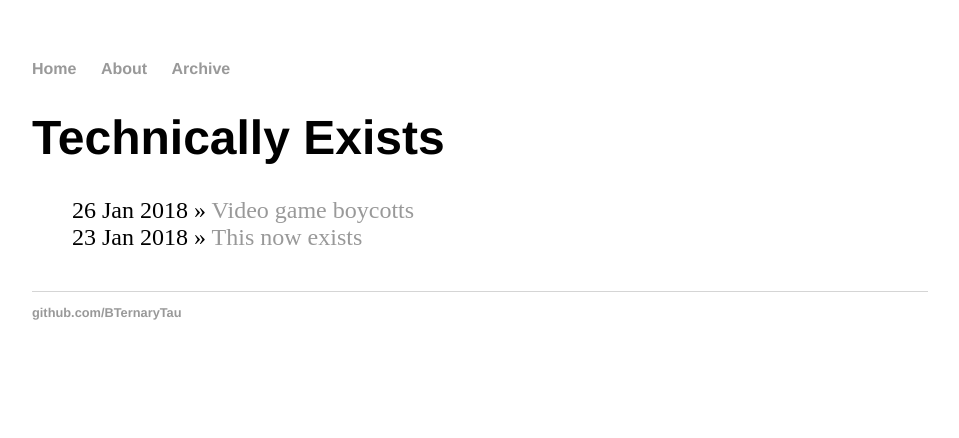
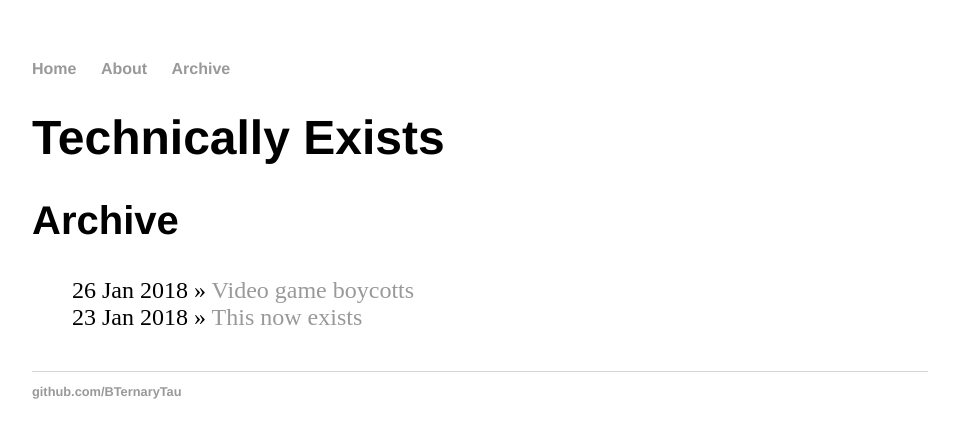
Before and after one commit to BTernaryTau/bternarytau.github.io, a Jekyll site: the page built from archive/index.html, in a window 1280 px wide. Shown: the top 438 px of the page, without its empty margins (160-1119 px from the left). Built offline with Jekyll 4.4.1, drawn with Linux system fonts in a browser that asks for light colours.

Commit message:
Consistently display site.title

```diff
--- a/_layouts/post.html
+++ b/_layouts/post.html
@@ -1,7 +1,7 @@
 ---
 layout: default
 ---
-<h1>Technically Exists</h1>
+<h1>{{ site.title }}</h1>
 <h2>{{ page.title }}</h2>
 <p class="meta">{{ page.date | date_to_string }}</p>
 
--- a/about/index.html
+++ b/about/index.html
@@ -3,7 +3,7 @@ layout: default
 title: About BTernaryTau
 ---
 <div class="blurb">
-	<h1>Technically Exists</h1>
+	<h1>{{ site.title }}</h1>
 	<h2>{{ page.title }}</h2>
 	<p>BTernaryTau is a programmer, a gamer, a modder, a transhumanist, and many more labels with fuzzy definitions. He's also introverted and doesn't like to talk about himself much, even in the third person.</p>
 </div><!-- /.blurb -->
--- a/archive/index.html
+++ b/archive/index.html
@@ -1,8 +1,9 @@
 ---
 layout: default
-title: Technically Exists
+title: Archive
 ---
-<h1>{{ page.title }}</h1>
+<h1>{{ site.title }}</h1>
+<h2>{{ page.title }}</h2>
 <ul class="posts">
 	{% for post in site.posts %}
 	    <li><span>{{ post.date | date_to_string }}</span> » <a href="{{ post.url }}" title="{{ post.title }}">{{ post.title }}</a></li>
--- a/index.html
+++ b/index.html
@@ -2,7 +2,7 @@
 layout: default
 title: Technically Exists
 ---
-<h1>{{ page.title }}</h1>
+<h1>{{ site.title }}</h1>
 <!-- This loops through the paginated posts -->
 {% for post in paginator.posts %}
 	<h2><a href="{{ post.url }}">{{ post.title }}</a></h2>
```
